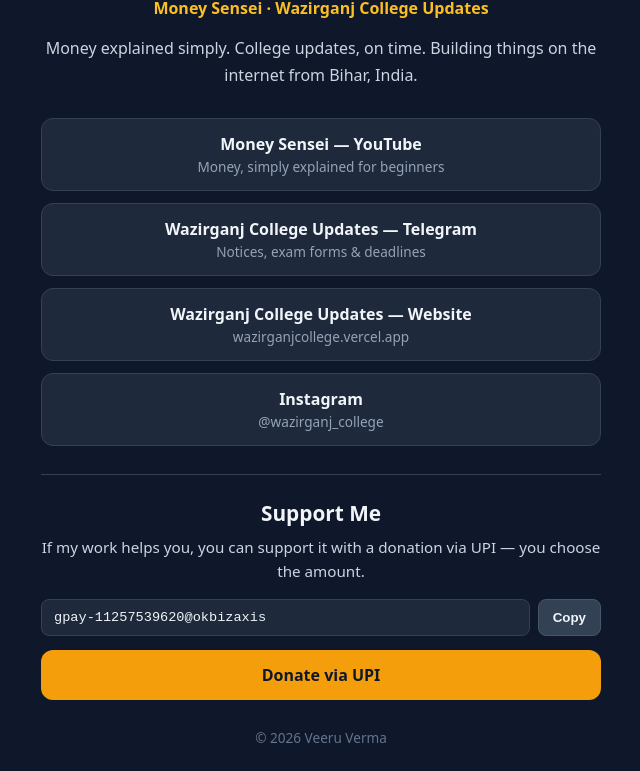
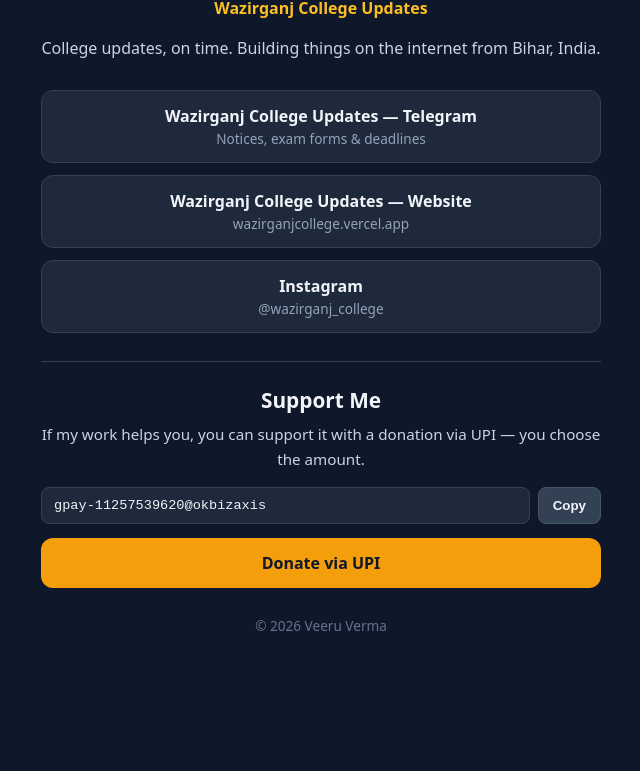
Before and after one commit to rdxveeru143/veeru, a plain HTML site: page index.html in a window 1280 px wide. Shown: the part 193-964 px from the top of the page, without its empty margins (319-959 px from the left). After the commit the page ends 852 px from the top, so only its background shows below. Drawn offline with Linux system fonts and the light colour scheme.

Commit message:
Remove Money Sensei references from main site and donate page

```diff
--- a/index.html
+++ b/index.html
@@ -4,7 +4,7 @@
 <meta charset="UTF-8">
 <meta name="viewport" content="width=device-width, initial-scale=1.0">
 <title>Veeru Verma</title>
-<meta name="description" content="Veeru Verma — Money Sensei, Wazirganj College Updates, and Brandozz.">
+<meta name="description" content="Veeru Verma — Wazirganj College Updates and Brandozz.">
 <style>
   * { margin: 0; padding: 0; box-sizing: border-box; }
   body { font-family: system-ui, -apple-system, "Segoe UI", Roboto, sans-serif; background: #0f172a; color: #f1f5f9; min-height: 100vh; display: flex; align-items: center; justify-content: center; padding: 24px; }
@@ -33,10 +33,9 @@
   <main class="card">
     <div class="avatar">V</div>
     <h1>Veeru Verma</h1>
-    <div class="tag">Money Sensei &middot; Wazirganj College Updates</div>
-    <p class="bio">Money explained simply. College updates, on time. Building things on the internet from Bihar, India.</p>
+    <div class="tag">Wazirganj College Updates</div>
+    <p class="bio">College updates, on time. Building things on the internet from Bihar, India.</p>
     <div class="links">
-      <a href="https://www.youtube.com/@moneysenseiyt">Money Sensei — YouTube<span>Money, simply explained for beginners</span></a>
       <a href="https://t.me/wazirganj_collegeinfo">Wazirganj College Updates — Telegram<span>Notices, exam forms &amp; deadlines</span></a>
       <a href="https://wazirganjcollege.vercel.app/">Wazirganj College Updates — Website<span>wazirganjcollege.vercel.app</span></a>
       <a href="https://www.instagram.com/wazirganj_college">Instagram<span>@wazirganj_college</span></a>
```
Also changed, not shown: donate/index.html (+2 -2 lines).
